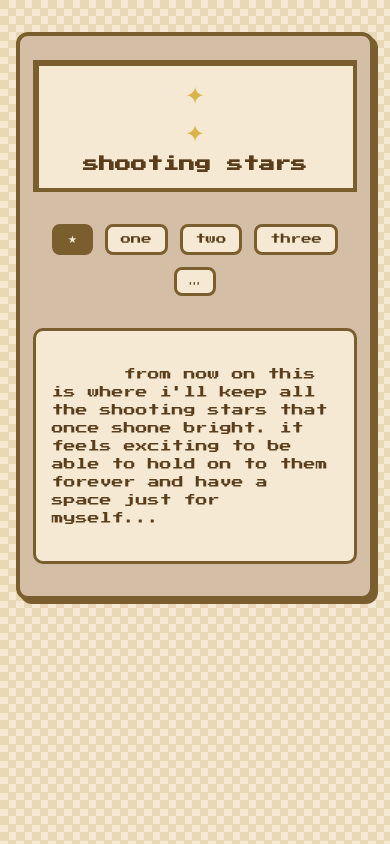
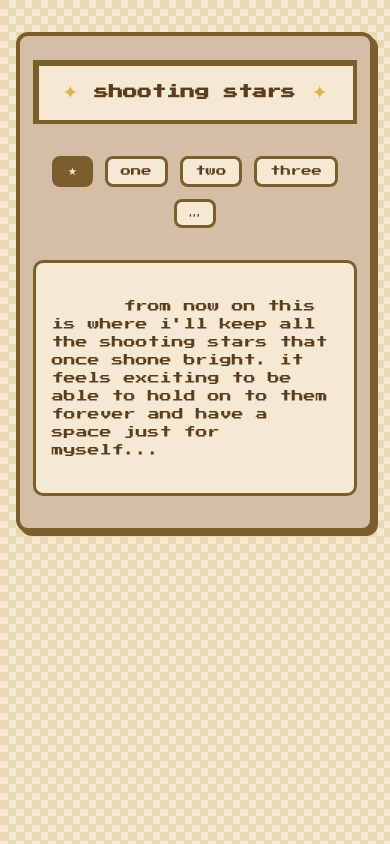
Before and after one commit to myshootingstars/fallen, a plain HTML site: page index.html in a window 390 px wide. Drawn offline with Linux system fonts and the light colour scheme.

Commit message:
Update style.css

```diff
--- a/style.css
+++ b/style.css
@@ -37,12 +37,13 @@ header .title-box {
   background: #f5e9d3;
   position: relative;
   box-shadow: inset 2px 2px 0 #7b5e2e;
+  flex-wrap: nowrap;
+  white-space: nowrap;
 }
 
 header h1 {
   font-size: 1.2rem;
   margin: 0;
-  white-space: nowrap;
 }
 
 .star.big {
@@ -87,19 +88,11 @@ main {
 }
 
 @media (max-width: 480px) {
-  header .title-box {
-    flex-wrap: wrap;
-    gap: 0.5rem;
-  }
   header h1 {
-    font-size: 1rem;
-    width: 100%;
-    text-align: center;
+    font-size: 0.9rem;
   }
   .star.big {
-    order: -1;
-    width: 100%;
-    text-align: center;
+    font-size: 1.2rem;
   }
   .container {
     padding: 1.5rem 0.8rem 2rem;
```
